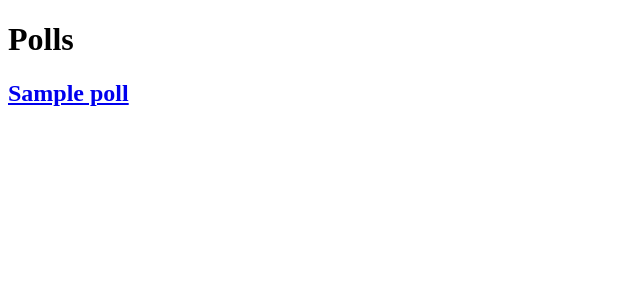
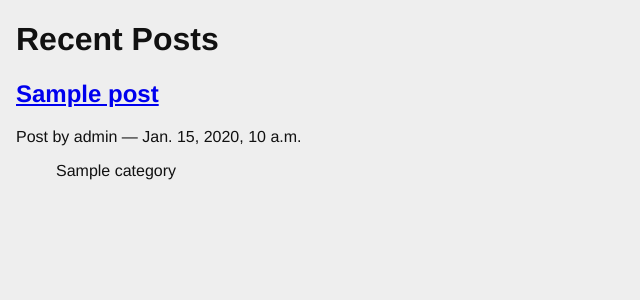
Before and after one commit to abah358/django-blog, a Django app: page / in a window 1280 px wide. Shown: the top 300 px of the page, without its empty margins (0-640 px from the left). Run offline with Django 5.2, Linux system fonts and the light colour scheme; data comes from the database, SQL or seed files in the repository; tables that the repository leaves empty hold one stand-in row (values such as "Sample post").

Commit message:
Lesson 7 activity

```diff
--- a/blogging/admin.py
+++ b/blogging/admin.py
@@ -1,6 +1,7 @@
 from django.contrib import admin
 
-from blogging.models import Post
+from blogging.models import Post, Category
 
 # Register your models here.
 admin.site.register(Post)
+admin.site.register(Category)
--- a/blogging/models.py
+++ b/blogging/models.py
@@ -13,3 +13,15 @@ class Post(models.Model):
 
     def __str__(self):
         return self.title
+
+
+class Category(models.Model):
+    name = models.CharField(max_length=128)
+    description = models.TextField(blank=True)
+    posts = models.ManyToManyField(Post, blank=True, related_name='categories')
+
+    def __str__(self):
+        return self.name
+
+    class Meta:
+        verbose_name_plural = 'Categories'
--- /dev/null
+++ b/blogging/static/django_blog.css
@@ -0,0 +1,74 @@
+body {
+    background-color: #eee;
+    color: #111;
+    font-family: "HelveticaNeue-Light", "Helvetica Neue Light", "Helvetica Neue", Helvetica, Arial, "Lucida Grande", sans-serif;
+    margin:0;
+    padding:0;
+}
+#container {
+    margin:0;
+    padding:0;
+    margin-top: 0px;
+}
+#header {
+    background-color: #333;
+    border-botton: 1px solid #111;
+    margin:0;
+    padding:0;
+}
+#control-bar {
+    margin: 0em 0em 1em;
+    list-style: none;
+    list-style-type: none;
+    text-align: right;
+    color: #eee;
+    font-size: 80%;
+    padding-bottom: 0.4em;
+}
+#control-bar li {
+    display: inline-block;
+}
+#control-bar li a {
+    color: #eee;
+    padding: 0.5em;
+    text-decoration: none;
+}
+#control-bar li a:hover {
+    color: #cce;
+}
+#content {
+    margin: 0em 1em 1em;
+}
+
+ul#entries {
+    list-style: none;
+    list-style-type: none;
+}
+div.entry {
+    margin-right: 2em;
+    margin-top: 1em;
+    border-top: 1px solid #cecece;
+}
+ul#entries li:first-child div.entry {
+    border-top: none;
+    margin-top: 0em;
+}
+div.entry-body {
+    margin-left: 2em;
+}
+.notification {
+    float: right;
+    text-align: center;
+    width: 25%;
+    padding: 1em;
+}
+.info {
+    background-color: #aae;
+}
+ul.categories {
+    list-style: none;
+    list-style-type: none;
+}
+ul.categories li {
+    display: inline;
+}
--- /dev/null
+++ b/blogging/templates/blogging/list.html
@@ -0,0 +1,19 @@
+{% extends "base.html" %}{% block content %}
+    <h1>Recent Posts</h1>
+    {% comment %} Here is where the query happens {% endcomment %}
+    {% for post in posts %}
+        <div class="post">
+            <h2>
+                <a href="{% url 'blog_detail' post.pk %}">{{ post }}</a>
+            </h2>
+            <p class="byline">
+                Post by {{ post.author.username }} &mdash; {{ post.published_date }}
+            </p>
+            <ul class="categories">
+                {% for category in post.categories.all %}
+                    <li>{{ category }}</li>
+                {% endfor %}
+            </ul>
+        </div>
+    {% endfor %}
+{% endblock %}
--- /dev/null
+++ b/blogging/urls.py
@@ -0,0 +1,6 @@
+# from django.conf.urls import url
+from django.urls import path
+from blogging.views import stub_view, list_view, detail_view
+
+urlpatterns = [path('', list_view, name="blog_index"),
+               path('posts/<int:post_id>/', detail_view, name="blog_detail")]
--- a/blogging/views.py
+++ b/blogging/views.py
@@ -1,3 +1,35 @@
 from django.shortcuts import render
+from django.http import HttpResponse, Http404
+from blogging.models import Post
+from django.template import loader
+
 
 # Create your views here.
+def stub_view(request, *args, **kwargs):
+    body = "Stub View\n\n"
+    if args:
+        body += "Args: \n"
+        body += "\n".join(["\t%s" % a for a in args])
+
+    if kwargs:
+        body += "Keyword args: \n"
+        body += "\n".join(["\t%s: %s" % i for i in kwargs.items()])
+
+    return HttpResponse(body, content_type="text/plain")
+
+
+def list_view(request):
+    published_posts = Post.objects.exclude(published_date__exact=None)
+    posts = published_posts.order_by('-published_date')
+    context = {'posts': posts}
+    return render(request, 'blogging/list.html', context)
+
+
+def detail_view(request, post_id):
+    published = Post.objects.exclude(published_date__exact=None)
+    try:
+        post = published.get(pk=post_id)
+    except Post.DoesNotExist:
+        raise Http404
+    context = {'post': post}
+    return render(request, 'blogging/detail.html', context)
--- a/django_blog/templates/base.html
+++ b/django_blog/templates/base.html
@@ -1,9 +1,11 @@
+{% load static %}
 <!DOCTYPE html>
 <html>
     <head>
         <title>
             Django Blog
         </title>
+        <link type="text/css" rel="stylesheet" href="{% static 'django_blog.css' %}">
     </head>
     <body>
         <div id="container">
--- a/django_blog/urls.py
+++ b/django_blog/urls.py
@@ -20,6 +20,7 @@ from django.urls.conf import include
 
 urlpatterns = [
     path('admin/', admin.site.urls),
-    path('', include('polling.urls')),
+    path('', include('blogging.urls')),
     path('polling/', include('polling.urls')),
+    path('blogging/', include('blogging.urls')),
 ]
```
Also changed, not shown: blogging/templates/blogging/detail.html (added, +15 -0 lines), blogging/tests.py (+48 -1 lines), blogging/migrations/0002_category.py (added), blogging/migrations/0003_category_more_details.py (added), blogging/migrations/0004_remove_category_more_details.py (added).
